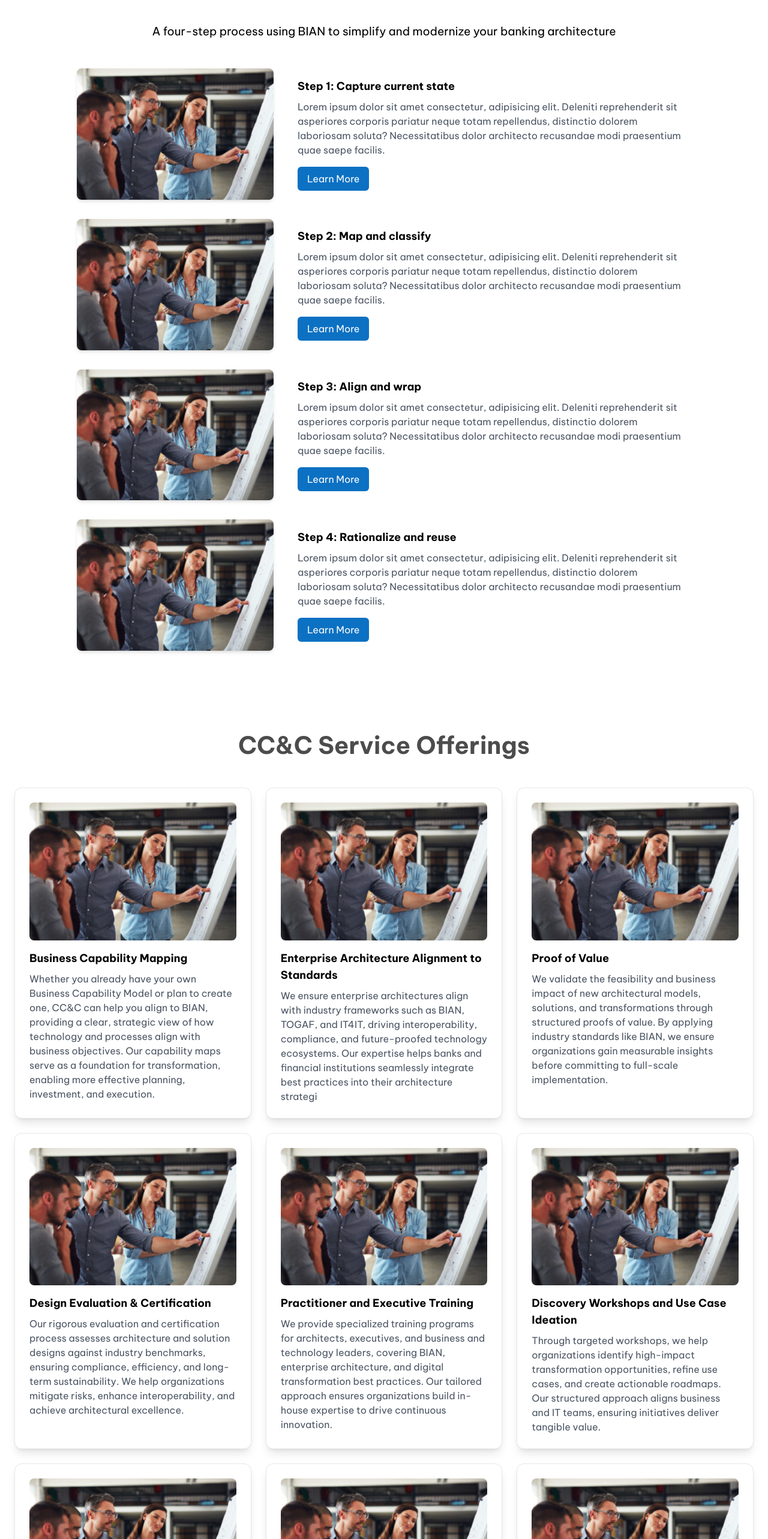
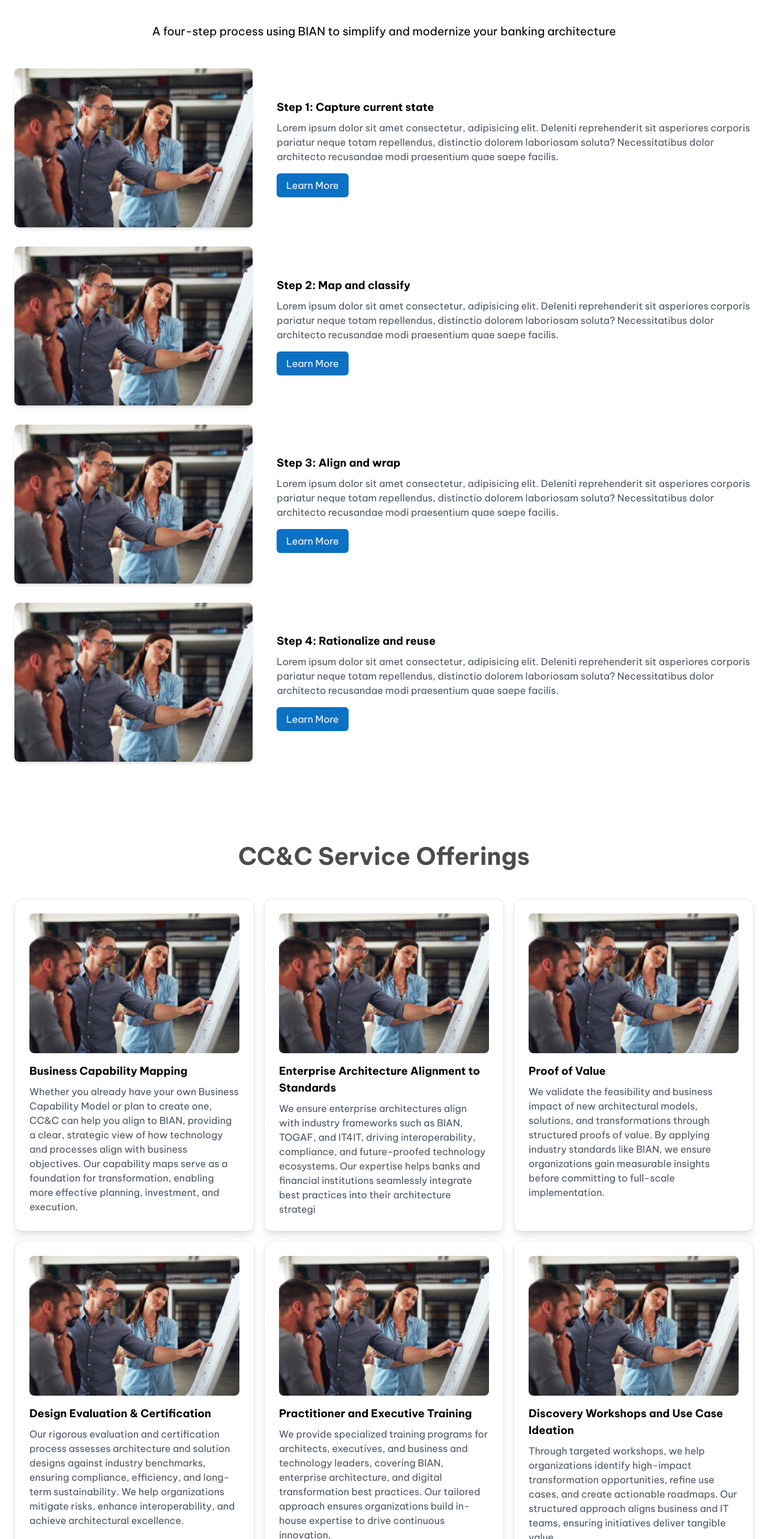
Before and after one commit to vinosmart/ccandc-ithots, a Next.js app: page /bian in a window 1280 px wide. Shown: the part 2697-5263 px from the top of the page at 60% size. Built offline with nearby package versions, Linux system fonts and the light colour scheme.

Commit message:
fix:review-changes

```diff
--- a/src/app/bian/page.tsx
+++ b/src/app/bian/page.tsx
@@ -451,8 +451,8 @@
           A four-step process using BIAN to simplify and modernize your banking
           architecture
         </p>
-        <section className="py-12 px-6">
-          <div className="max-w-[1024px] space-y-8">
+        <section className="py-12 flex justify-center items-center  px-6">
+          <div className=" space-y-8  max-w-[1300px]">
             {trainings.map((training) => (
               <div
                 key={training.id}
@@ -489,18 +489,18 @@
         <h1 className="text-[40px] font-bold text-black/70 max-w-[1440px] text-center">
           CC&C Service Offerings
         </h1>
-        <div className="grid grid-cols-1 md:grid-cols-3 gap-6 px-6 py-10  mx-auto">
+        <div className="grid grid-cols-1 md:grid-cols-3 gap-4 px-6 py-10  mx-auto">
           {CardData.map((card) => (
             <div
               key={card.id}
-              className="bg-white rounded-xl shadow-lg overflow-hidden border p-6"
+              className="bg-white rounded-xl shadow-lg 2xl:w-[400px] overflow-hidden border p-6"
             >
               <Image
                 src={card.image}
                 alt={card.title}
                 width={400}
                 height={250}
-                className="w-full  object-cover rounded-lg"
+                className="w-full   object-cover rounded-lg"
               />
               <h3 className="text-lg font-bold mt-4">{card.title}</h3>
               <p className="text-gray-600 mt-2">{card.description}</p>
@@ -531,11 +531,11 @@
         <h1 className="text-[40px] font-bold text-black/70 max-w-[1440px] text-center">
           Our BIAN Training
         </h1>
-        <div className=" px-6 py-10 grid grid-cols-1 md:grid-cols-3  justify-center w-full gap-6">
+        <div className=" px-6 py-10 flex flex-wrap max-w-[1440px]    justify-center w-full gap-6">
           {visibleCourses.map((course) => (
             <div
               key={course.id}
-              className="bg-white p-6  rounded-lg shadow-lg border"
+              className="bg-white p-6 xl:w-[400px]   rounded-lg shadow-lg border"
             >
               <Image
                 src={course.image}
```
